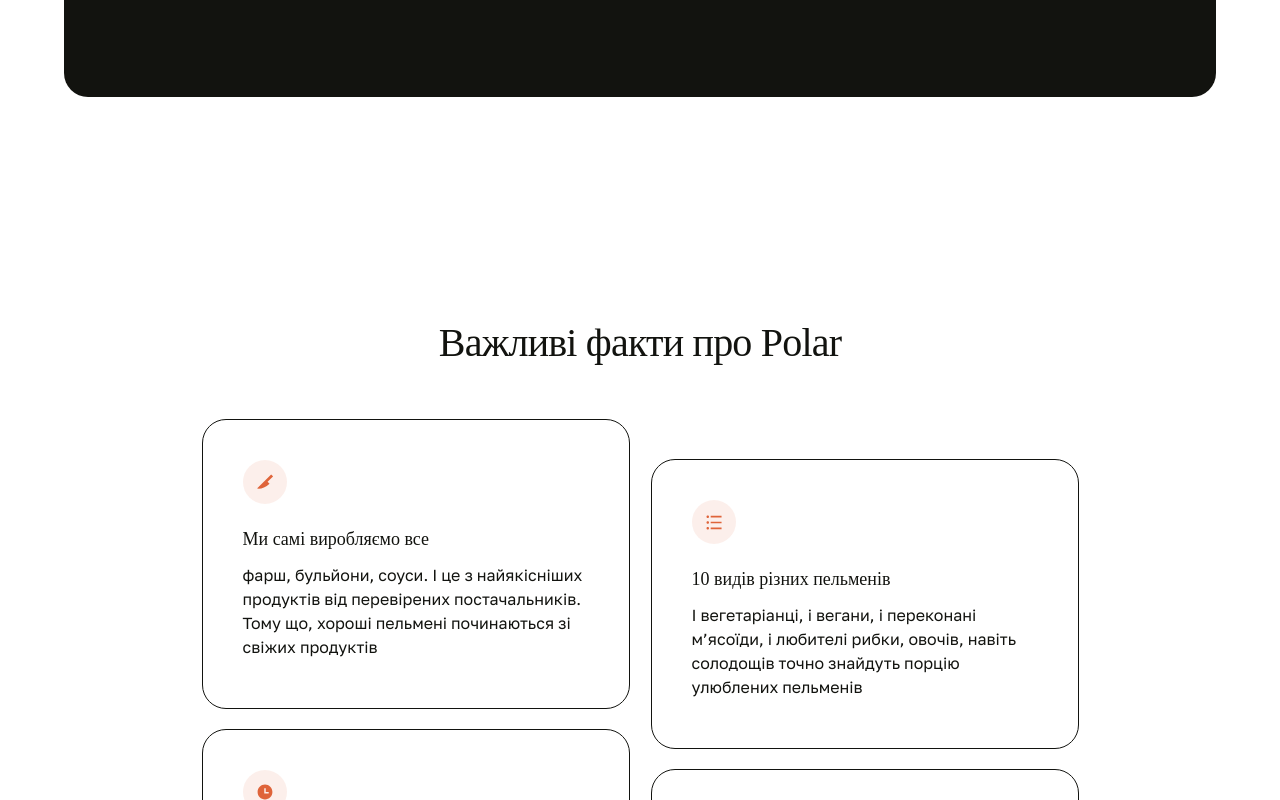
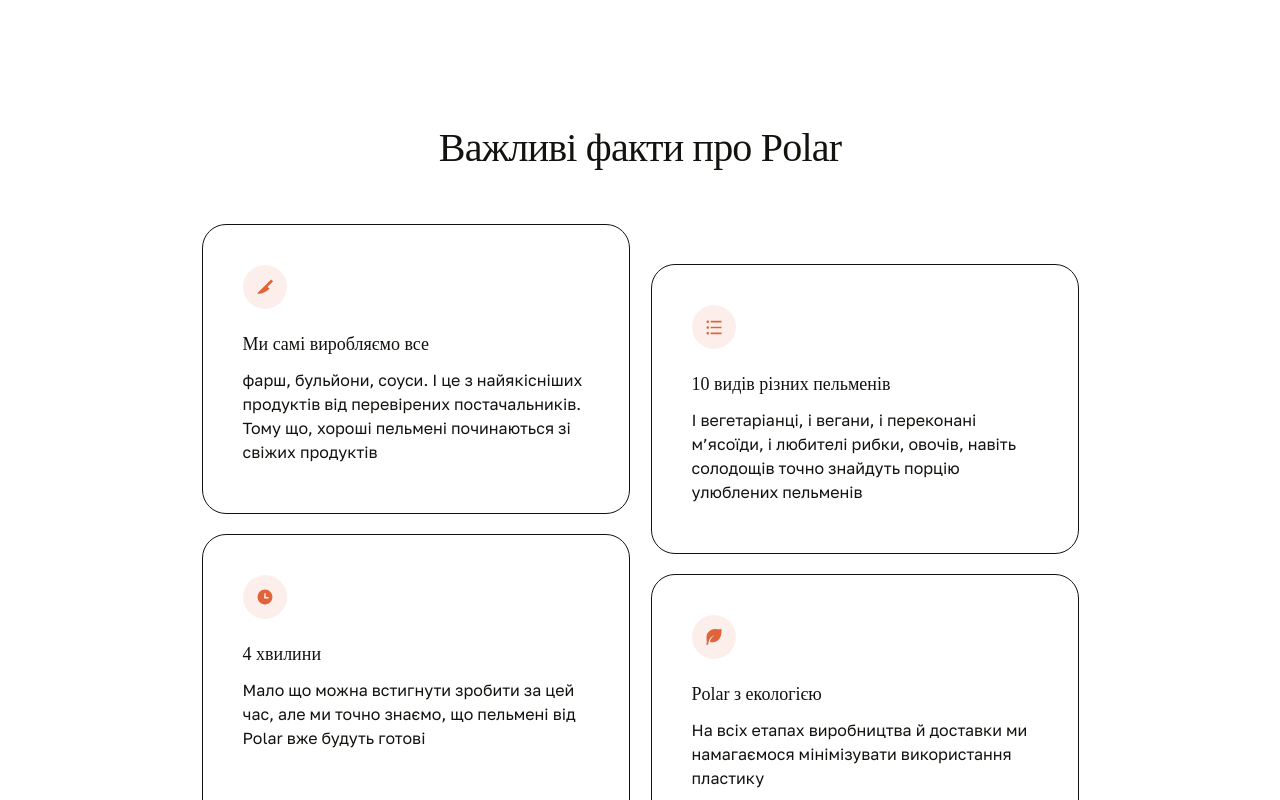
Before and after one commit to ihor-soloviov/pp_frontend, a React (Create React App) app: page / in a window 1280 px wide. Shown: the part 3420-4220 px from the top of the page. Built offline with nearby package versions, Linux system fonts and the light colour scheme; no server answers; a web font is replaced by a local one.

Commit message:
add fixes

```diff
--- a/src/Pages/AboutUs/AboutUs.scss
+++ b/src/Pages/AboutUs/AboutUs.scss
@@ -169,7 +169,7 @@
 
 /* Facts section */
 .facts-section {
-  padding: 100px 0;
+  padding: 100px 0 156px;
 }
 
 .facts-main-title {
@@ -298,7 +298,7 @@
   .about-list,
   .about-bottom-list {
     text-align: start;
-    margin-bottom: 70px;
+    margin-bottom: 80px;
   }
 
   .about-top-subtitle {
@@ -424,7 +424,7 @@
   .about-icon.second {
     width: 100px;
     height: 88px;
-    margin-bottom: 133px;
+    margin-bottom: 75px;
   }
 
   .about-wrap {
@@ -567,7 +567,7 @@
     overflow: hidden;
 
     img {
-      height: 100%;
+      height: auto;
     }
   }
 }
--- a/src/Pages/Main/Main.jsx
+++ b/src/Pages/Main/Main.jsx
@@ -1,21 +1,19 @@
-import React from "react";
-import Container from "../../components/Container/Container";
-import Menu from "../Menu";
-import AboutUsPictures from "../AboutUs/AboutUsPictures";
+import React from 'react';
+import Container from '../../components/Container/Container';
+import Menu from '../Menu';
+import AboutUsPictures from '../AboutUs/AboutUsPictures';
 
 const Main = () => {
   return (
-    <Container>
-      <div className="banner" />
+    <React.Fragment>
+      <div className='banner' />
       <Menu />
       <AboutUsPictures />
-
-    </Container>
+    </React.Fragment>
   );
 };
 
 export default Main;
-
 
 // <section className="about-section" style={{ marginTop: 120 }}>
 //         <div className="about-container container">
```
